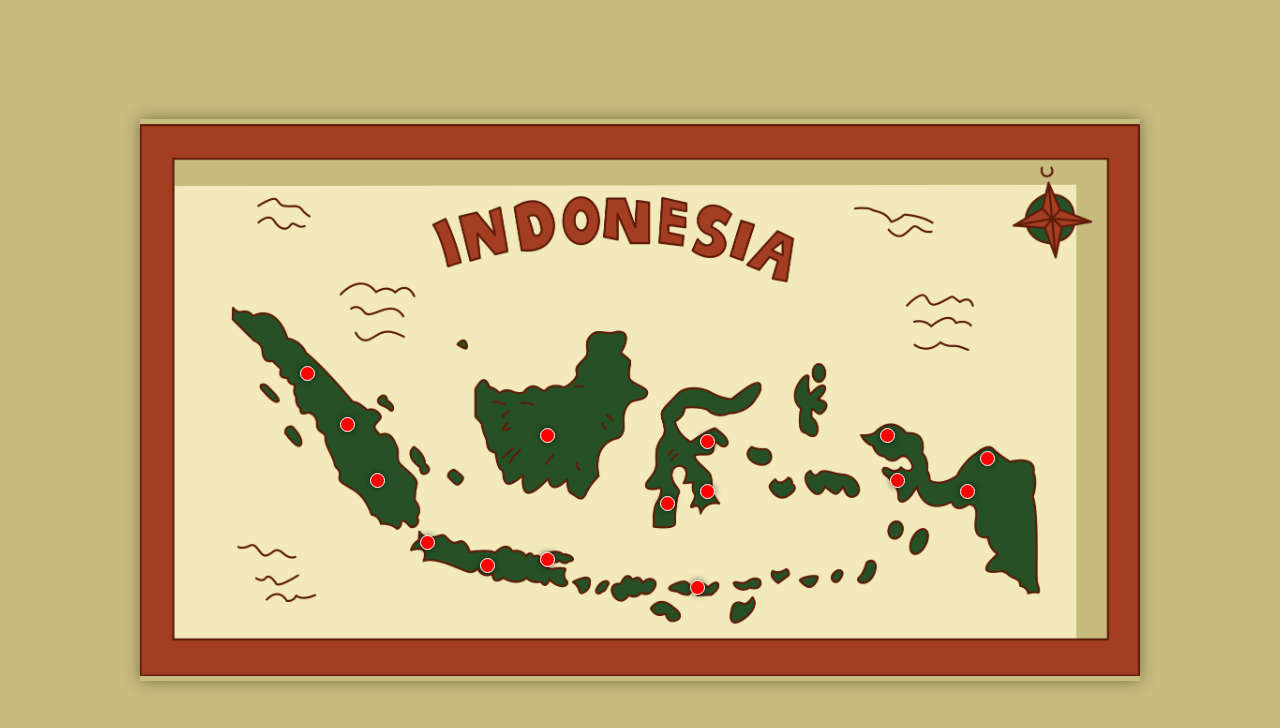
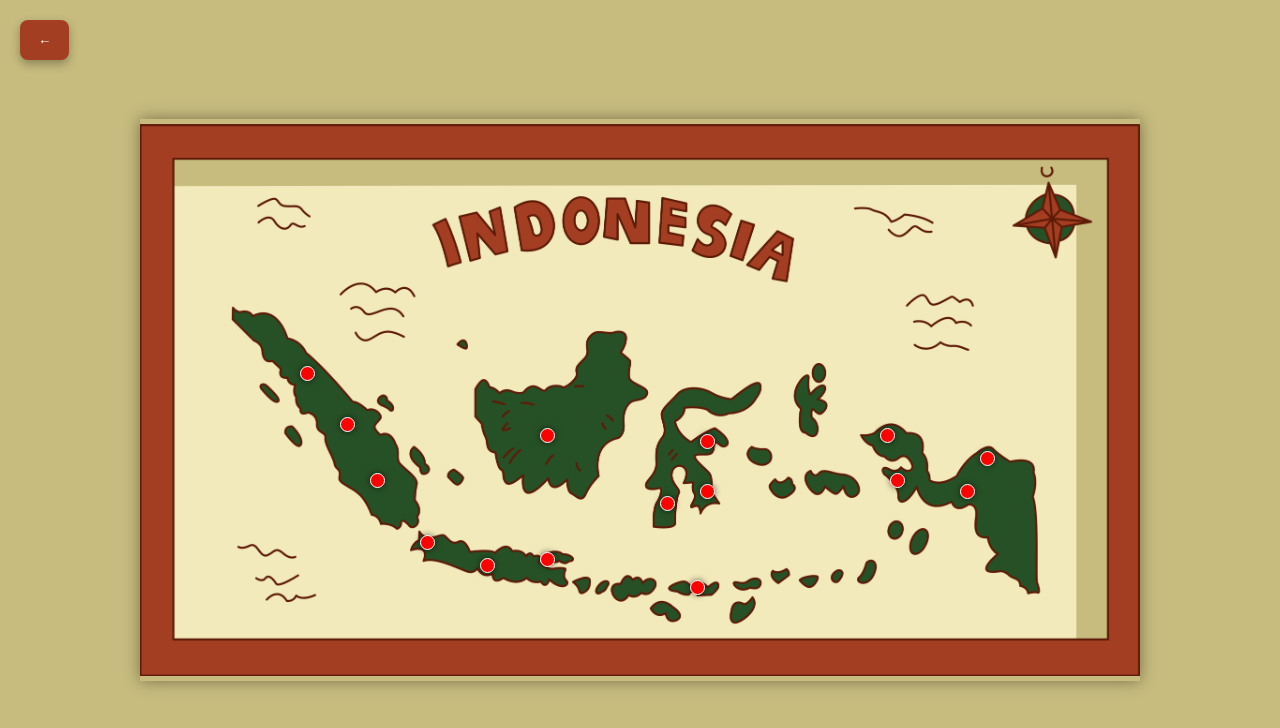
Before and after one commit to gladislp/week-4, a plain HTML site: page index.html in a window 1280 px wide. Drawn offline with Linux system fonts and the light colour scheme.

Commit message:
index.html

```diff
--- a/index.html
+++ b/index.html
@@ -18,6 +18,33 @@
         display: flex;
         justify-content: center;
         align-items: center;
+    }
+
+    .back-button {
+        position: fixed;
+        top: 20px;
+        left: 20px;
+        background-color: #a33e22;
+        color: white;
+        border: none;
+        padding: 10px 18px;
+        border-radius: 8px;
+        font-family: 'Poppins', sans-serif;
+        font-weight: 600;
+        cursor: pointer;
+        box-shadow: 0 4px 10px rgba(0, 0, 0, 0.3);
+        z-index: 1000;
+        transition: background-color 0.3s ease;
+    }
+    .back-button:hover {
+        background-color: #872f19;
+    }
+
+    @media (max-width: 600px) {
+        .back-button {
+            padding: 8px 14px;
+            font-size: 14px;
+        }
     }
 
     .map-container {
@@ -142,6 +169,8 @@
   </style>
 </head>
 <body>
+    <button class="back-button" onclick="history.back()">←</button>
+
     <div class="map-container">
         <div class="marker sumatera1" title="Sumatera1"></div>
         <div class="marker sumatera2" title="Sumatera2"></div>
```
